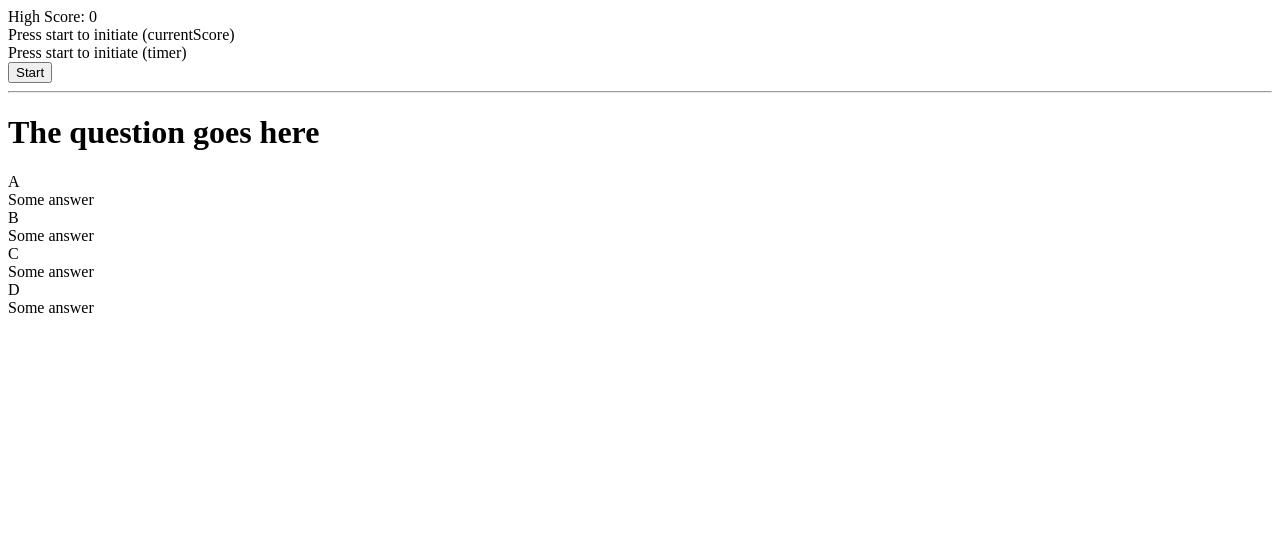
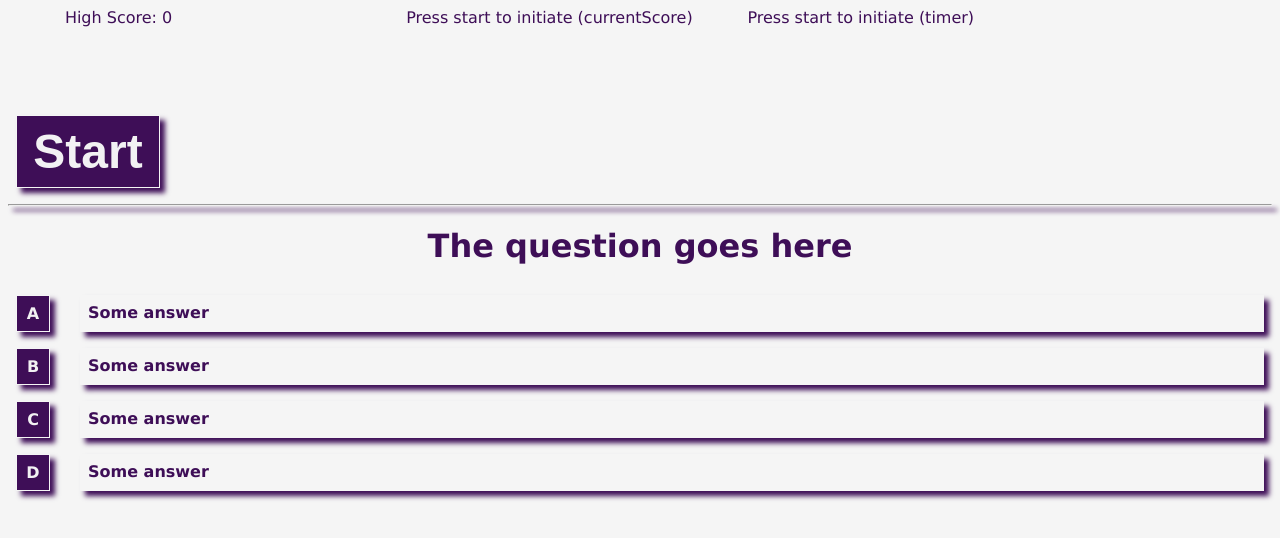
Before and after one commit to jjcourtney/Frontend-Developer-Quiz, a plain HTML site: page index.html in a window 1280 px wide. Drawn offline with Linux system fonts and the light colour scheme.

Commit message:
Added styling to index.html

```diff
--- a/assets/css/style.css
+++ b/assets/css/style.css
@@ -0,0 +1,66 @@
+:root {
+    --color-dark: rgb(62, 14, 87);
+    --color-mid:rgb(245, 245, 245);
+
+    --colour-light: rgb(242, 241, 243);
+    font-family: Verdana, Geneva, Tahoma, sans-serif;
+}
+body {
+    background-color: var(--color-mid);
+    color: var(--color-dark);
+
+}
+
+.header {
+    width: 90%;
+    display: grid;
+    grid-template-columns: 30% 30% 30%;
+    justify-content: center;
+    margin-bottom: 5rem;
+}
+.answer-container {
+    display: grid;
+    grid-template-columns: 2rem auto;
+    grid-gap: 2rem;
+}
+
+.answer-string {
+    padding: 0.5rem;
+    margin: 0.5rem;
+    font-weight: bold;
+
+
+}
+
+.answer-letter {
+    background-color: var(--color-dark);
+    color: var(--colour-light);
+    padding: 0.5rem;
+    margin: 0.5rem;
+    border: 1px solid var(--color-mid);
+    width: 1rem;
+    text-align: center;
+    font-weight: bold;
+
+}
+
+main h1 {
+    text-align: center;
+}
+
+
+.startBtn{
+    background-color: var(--color-dark);
+    color: var(--colour-light);
+    padding: 0.5rem;
+    margin: 0.5rem;
+    border: 1px solid var(--color-mid);
+    width: 9rem;
+    font-weight: bold;
+    font-size: 3rem;
+
+}
+
+.shadow {
+    box-shadow:5px 5px 5px var(--color-dark);
+}
--- a/index.html
+++ b/index.html
@@ -4,6 +4,7 @@
     <meta charset="UTF-8">
     <meta http-equiv="X-UA-Compatible" content="IE=edge">
     <meta name="viewport" content="width=device-width, initial-scale=1.0">
+    <link rel="stylesheet" href="./assets/css/style.css">
     <title>Document</title>
 </head>
 <body>
@@ -19,31 +20,34 @@
         </section>
 
     </header>
+    <main>
         <section id="quizBox">
-        <button class="startBtn" id="startButton">
+            <button class="startBtn shadow" id="startButton">
                 Start
             </button>
         </section>
-    <hr>
+        <hr class="shadow">
         <h1>The question goes here</h1>
-    <div class="answersDiv">
+        <div id="answersDiv" class="main">
         <div>
             <div class="answer-container">
-               <div class="answer-letter" id="letter-a">A</div>
-               <div class="answer-string" id="string-a">Some answer</div>
+                <div class="answer-letter shadow" id="letter-a">A</div>
+                <div class="answer-string shadow" id="string-a">Some answer</div>
             </div>
             <div class="answer-container">
-                <div class="answer-letter" id="letter-b">B</div>
-                <div class="answer-string" id="string-b">Some answer</div>
+                    <div class="answer-letter shadow" id="letter-b">B</div>
+                    <div class="answer-string shadow" id="string-b">Some answer</div>
                 </div>
                 <div class="answer-container">
-                <div class="answer-letter" id="letter-c">C</div>
-                <div class="answer-string" id="string-c">Some answer</div>
+                    <div class="answer-letter shadow" id="letter-c">C</div>
+                    <div class="answer-string shadow" id="string-c">Some answer</div>
                 </div>
                 <div class="answer-container">
-                <div class="answer-letter" id="letter-d">D</div>
-                <div class="answer-string" id="string-d">Some answer</div>
+                    <div class="answer-letter shadow" id="letter-d">D</div>
+                    <div class="answer-string shadow" id="string-d">Some answer</div>
                 </div>
-
+            </div>
+        </div>
+    </main>
 </body>
 </html>
```
Lines whose indentation alone changed are shown as unchanged.
